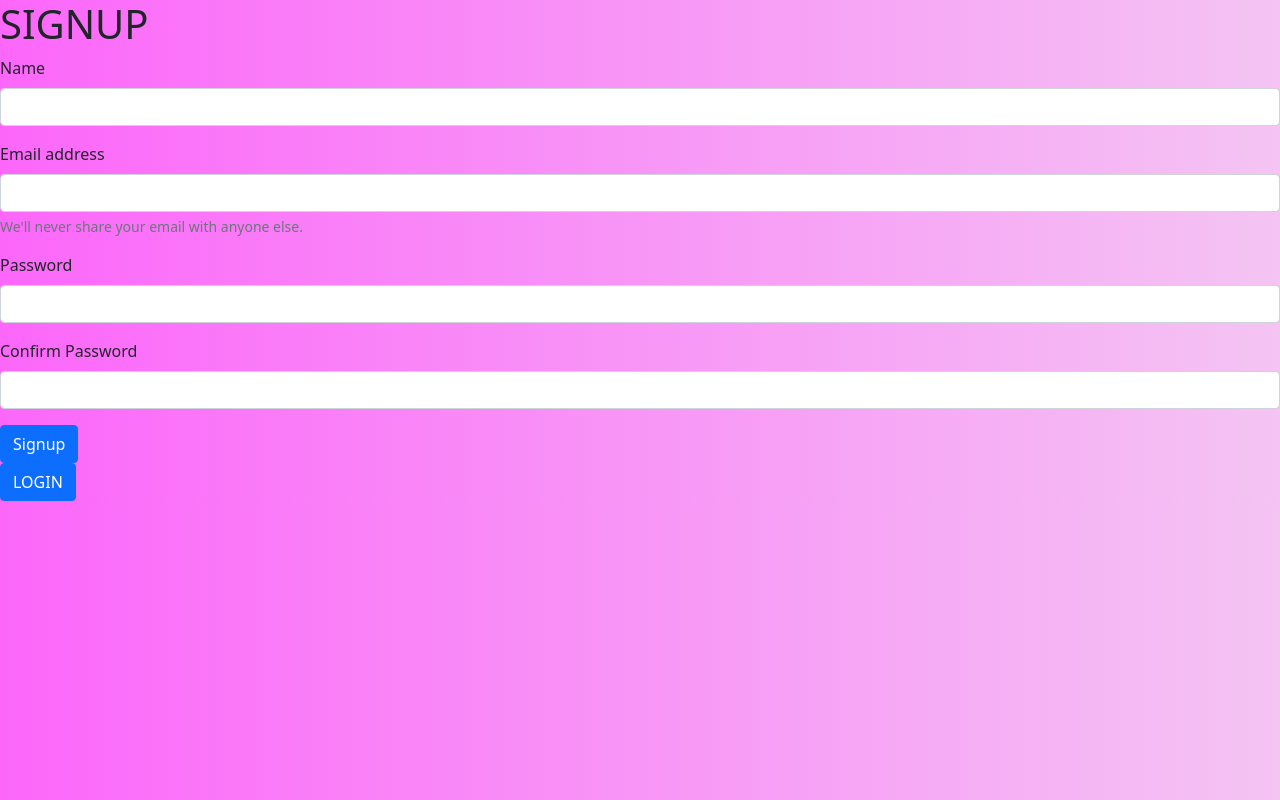
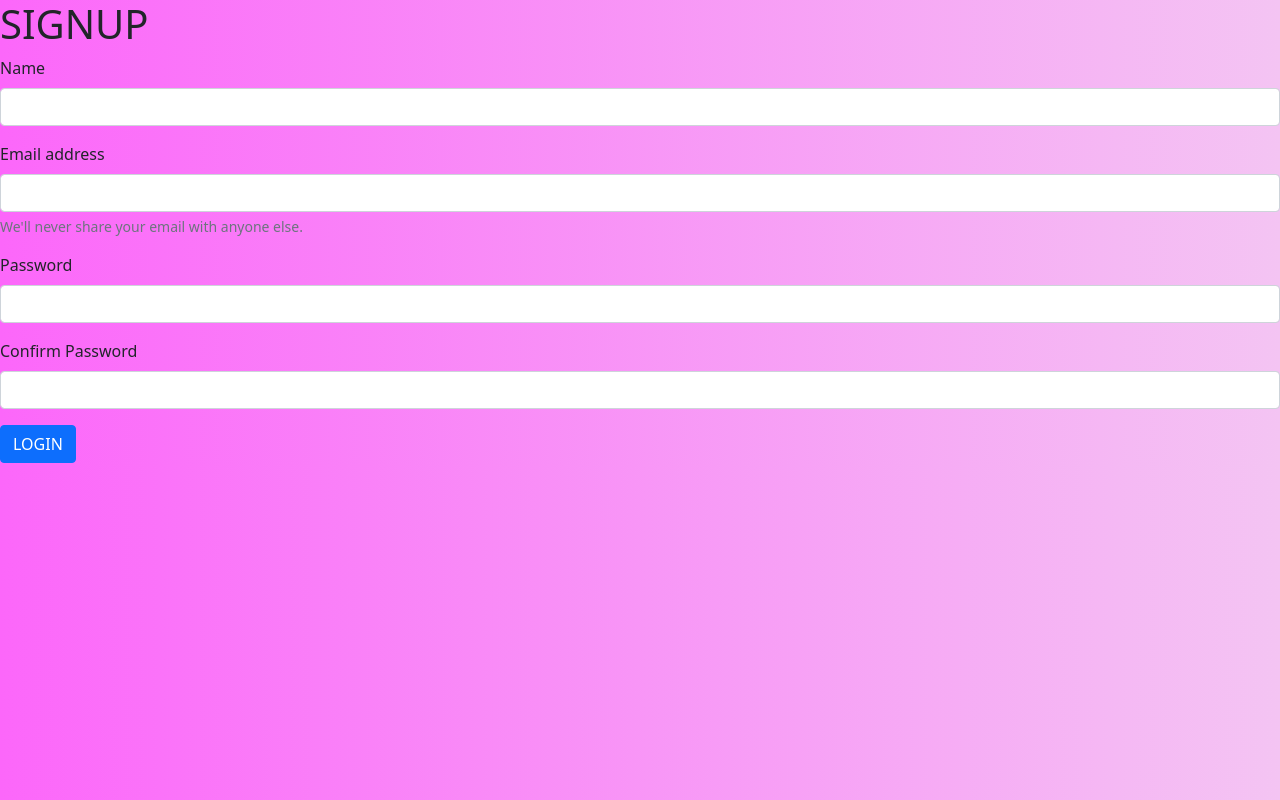
Before and after one commit to sajjanshah11/meme-generator, a React (Create React App) app: page /signup in a window 1280 px wide. Built offline with nearby package versions, Linux system fonts and the light colour scheme.

Commit message:
login & signup added succesfully

```diff
--- a/src/Signup.js
+++ b/src/Signup.js
@@ -87,11 +87,6 @@ const Signup = ()=>{
                         onChange = {(e) => setConfirmpassword(e.target.value)}
                     />
                 </div>
-
-                <button
-                type="submit"
-                class="btn btn-primary"
-                >Signup</button>
             </form>
 
             <Link to = "/login">
```
